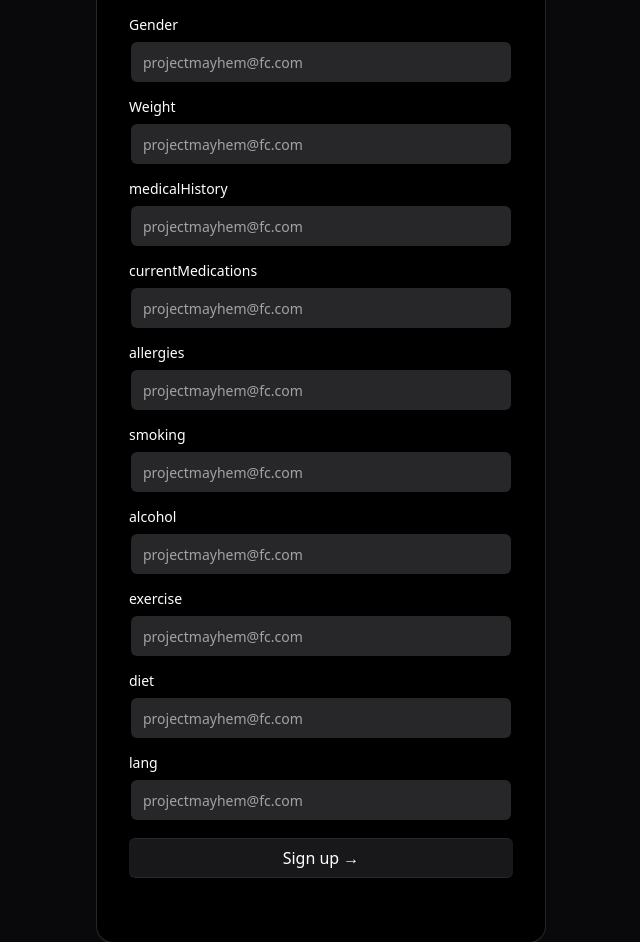
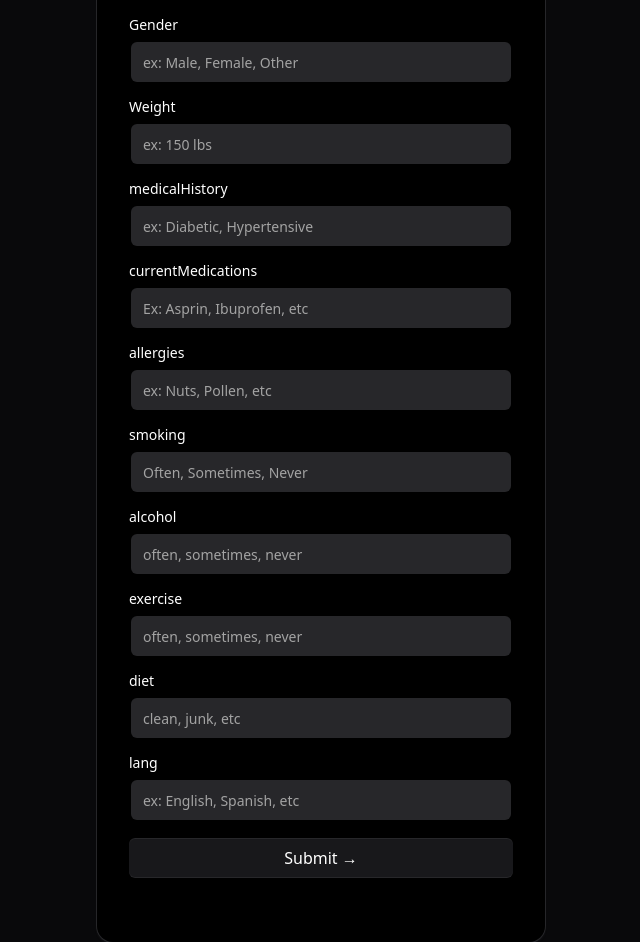
Before and after one commit to Skylar4/healthcare-analysis-typescript, a React (Vite) app in the folder analysis-projec/: page /infopage in a window 1280 px wide. Shown: the part 400-1342 px from the top of the page, without its empty margins (319-959 px from the left). Built offline with nearby package versions, Linux system fonts and the light colour scheme.

Commit message:
changed labels for form

```diff
--- a/analysis-projec/src/democomponents/SignupFormDemo.tsx
+++ b/analysis-projec/src/democomponents/SignupFormDemo.tsx
@@ -98,7 +98,7 @@ export function SignupFormDemo() {
             onChange={(e) => {
               setAge(e.target.value);
             }}
-            placeholder="How Old are you?"
+            placeholder="How old are you?"
             type="email"
           />
         </LabelInputContainer>
@@ -122,7 +122,7 @@ export function SignupFormDemo() {
             onChange={(e) => {
               setGender(e.target.value);
             }}
-            placeholder="projectmayhem@fc.com"
+            placeholder="ex: Male, Female, Other"
             type="email"
           />
         </LabelInputContainer>
@@ -134,7 +134,7 @@ export function SignupFormDemo() {
             onChange={(e) => {
               setWeight(e.target.value);
             }}
-            placeholder="projectmayhem@fc.com"
+            placeholder="ex: 150 lbs"
             type="email"
           />
         </LabelInputContainer>
@@ -146,7 +146,7 @@ export function SignupFormDemo() {
             onChange={(e) => {
               setMedicalHistory(e.target.value);
             }}
-            placeholder="projectmayhem@fc.com"
+            placeholder="ex: Diabetic, Hypertensive"
             type="email"
           />
         </LabelInputContainer>
@@ -158,7 +158,7 @@ export function SignupFormDemo() {
             onChange={(e) => {
               setCurrentMedications(e.target.value);
             }}
-            placeholder="projectmayhem@fc.com"
+            placeholder="Ex: Asprin, Ibuprofen, etc"
             type="email"
           />
         </LabelInputContainer>
@@ -170,7 +170,7 @@ export function SignupFormDemo() {
             onChange={(e) => {
               setAllergies(e.target.value);
             }}
-            placeholder="projectmayhem@fc.com"
+            placeholder="ex: Nuts, Pollen, etc"
             type="email"
           />
         </LabelInputContainer>
@@ -182,7 +182,7 @@ export function SignupFormDemo() {
             onChange={(e) => {
               setSomking(e.target.value);
             }}
-            placeholder="projectmayhem@fc.com"
+            placeholder="Often, Sometimes, Never"
             type="email"
           />
         </LabelInputContainer>
@@ -193,7 +193,7 @@ export function SignupFormDemo() {
             onChange={(e) => {
               setAlcohol(e.target.value);
             }}
-            placeholder="projectmayhem@fc.com"
+            placeholder="often, sometimes, never"
             type="email"
           />
         </LabelInputContainer>
@@ -204,7 +204,7 @@ export function SignupFormDemo() {
             onChange={(e) => {
               setExercise(e.target.value);
             }}
-            placeholder="projectmayhem@fc.com"
+            placeholder="often, sometimes, never"
             type="email"
           />
         </LabelInputContainer>
@@ -215,7 +215,7 @@ export function SignupFormDemo() {
             onChange={(e) => {
               setDiet(e.target.value);
             }}
-            placeholder="projectmayhem@fc.com"
+            placeholder="clean, junk, etc"
             type="email"
           />
         </LabelInputContainer>
@@ -227,7 +227,7 @@ export function SignupFormDemo() {
               setLang(e.target.value);
               console.log(lang);
             }}
-            placeholder="projectmayhem@fc.com"
+            placeholder="ex: English, Spanish, etc"
             type="email"
           />
         </LabelInputContainer>
@@ -237,7 +237,7 @@ export function SignupFormDemo() {
           className="group/btn relative block h-10 w-full rounded-md bg-gradient-to-br from-black to-neutral-600 font-medium text-white shadow-[0px_1px_0px_0px_#ffffff40_inset,0px_-1px_0px_0px_#ffffff40_inset] dark:bg-zinc-800 dark:from-zinc-900 dark:to-zinc-900 dark:shadow-[0px_1px_0px_0px_#27272a_inset,0px_-1px_0px_0px_#27272a_inset]"
           type="submit"
         >
-          Sign up &rarr;
+          Submit &rarr;
           <BottomGradient />
         </button>
       </form>
```
Also changed, not shown: 2 other files (tests, documents, lock files or other folders).
